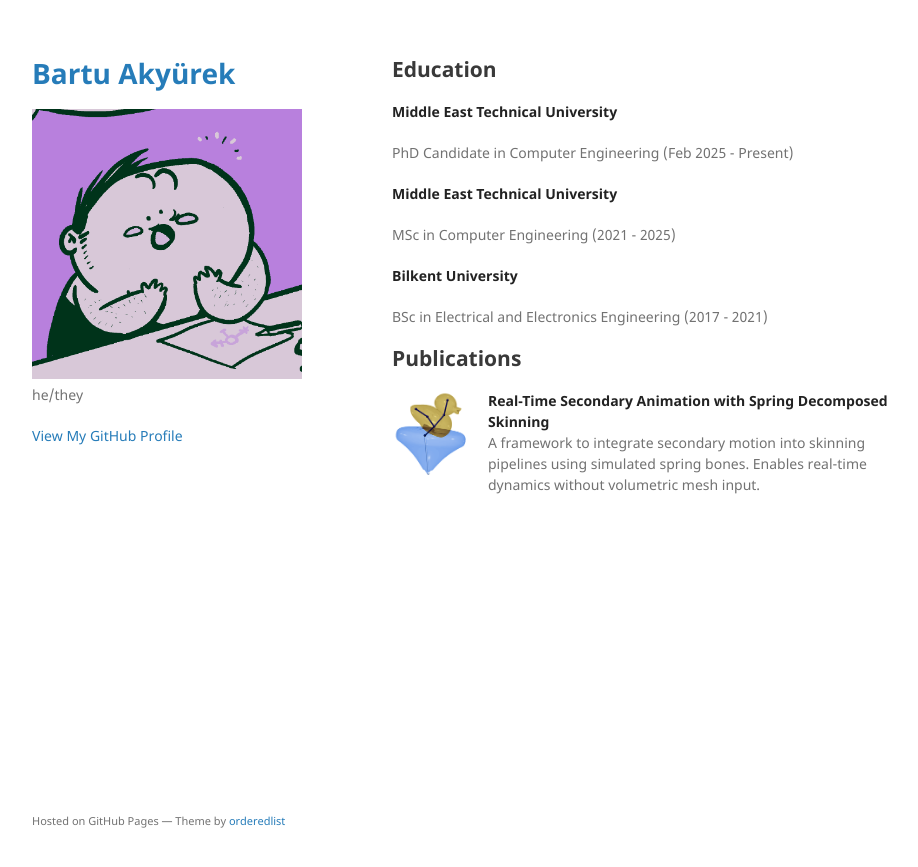
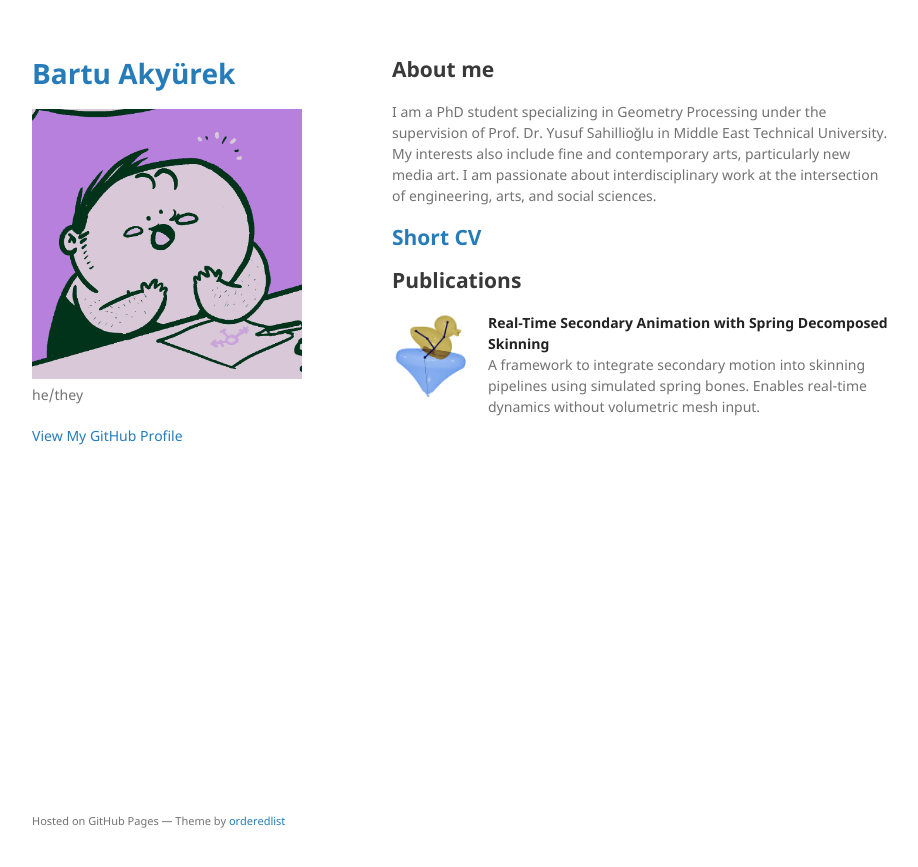
Before and after one commit to bartuakyurek/bartuakyurek.github.io, a Jekyll site: the page built from index.md, in a window 1280 px wide. Shown: the top 867 px of the page, without its empty margins (178-1096 px from the left). Built offline with Jekyll 4.4.1, drawn with Linux system fonts in a browser that asks for light colours; our own code applies the rules of GitHub Pages for plain Markdown files.

Commit message:
Update index.md
+ Add brief about me
+ Add a link to short CV
- Remove education (see short cv link)

```diff
--- a/index.md
+++ b/index.md
@@ -2,20 +2,11 @@
 layout: default
 ---
 
+## About me
+I am a PhD student specializing in Geometry Processing under the supervision of Prof. Dr. Yusuf Sahillioğlu in Middle East Technical University. My interests also include fine and contemporary arts, particularly new media art. I am passionate about interdisciplinary work at the intersection of engineering, arts, and social sciences.
 
-## Education
-**Middle East Technical University**
+## [Short CV](https://bartuakyurek.github.io/short-cv/)
 
-PhD Candidate in Computer Engineering (Feb 2025 - Present)
-
-
-**Middle East Technical University**
-
-MSc in Computer Engineering (2021 - 2025)
-
-**Bilkent University**
-
-BSc in Electrical and Electronics Engineering (2017 - 2021)
 
 ## Publications
 
```
